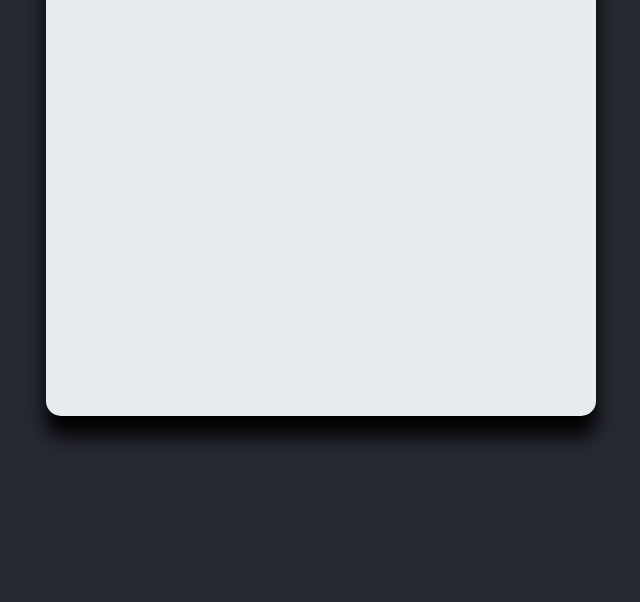
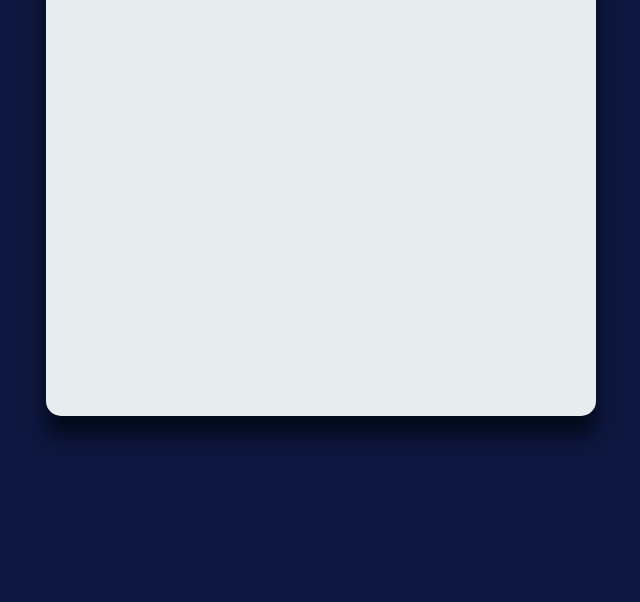
Before and after one commit to tade18/QR-It, a plain HTML site: page index.html in a window 1280 px wide. Shown: the part 198-800 px from the top of the page, without its empty margins (319-959 px from the left). Drawn offline with Linux system fonts and the light colour scheme.

Commit message:
color change

```diff
--- a/res/css/style.css
+++ b/res/css/style.css
@@ -7,7 +7,7 @@
     font-size: xx-large;
 }
 body{
-    background-color: #272932;
+    background-color: #0e173f;
     display: flex;
     justify-content: center;
 }
@@ -19,7 +19,7 @@ body{
     border-radius: 15px;
     margin-top: 5%;
     padding: 1em;
-    box-shadow: black 0 20px 20px;
+    box-shadow: rgb(2, 11, 27) 0 20px 20px;
 }
 #inputBox{
     display: flex;
```
